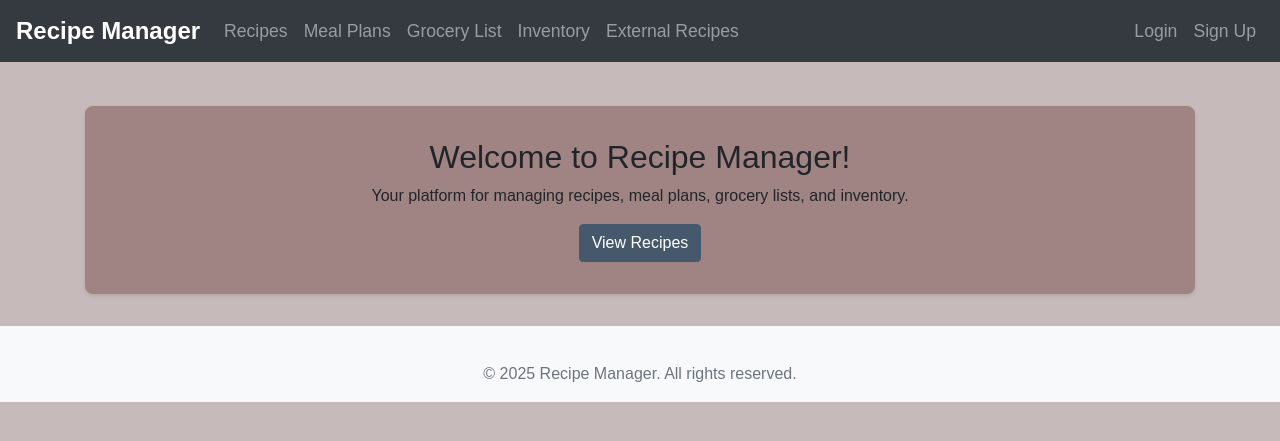
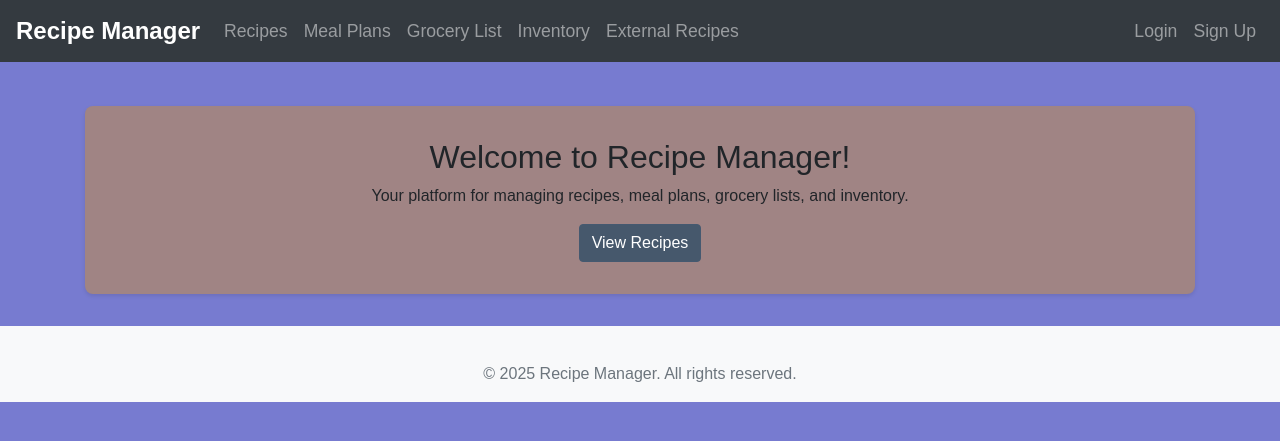
Before and after one commit to Maibby1204/Recipe-Manager, a Django app: page / in a window 1280 px wide. Shown: the top 441 px of the page. Run offline with Django 3.2, Linux system fonts and the light colour scheme; some libraries are stand-ins or nearby versions.

Commit message:
mvmjbjb
hjvh

```diff
--- a/static/css/style.css
+++ b/static/css/style.css
@@ -1,6 +1,6 @@
 
 body {
-    background-color: #c6baba !important;
+    background-color: #777bd0 !important;
     font-family: Arial, sans-serif;
     margin: 0;
     padding: 0;
--- a/templates/core/home.html
+++ b/templates/core/home.html
@@ -12,6 +12,10 @@
       <p>Your platform for managing recipes, meal plans, grocery lists, and inventory.</p>
       <a href="{% url 'recipe_list' %}" class="btn btn-primary">View Recipes</a>
     </div>
+    <div class="hero">
+
+    </div>
+
 
 
 
```
